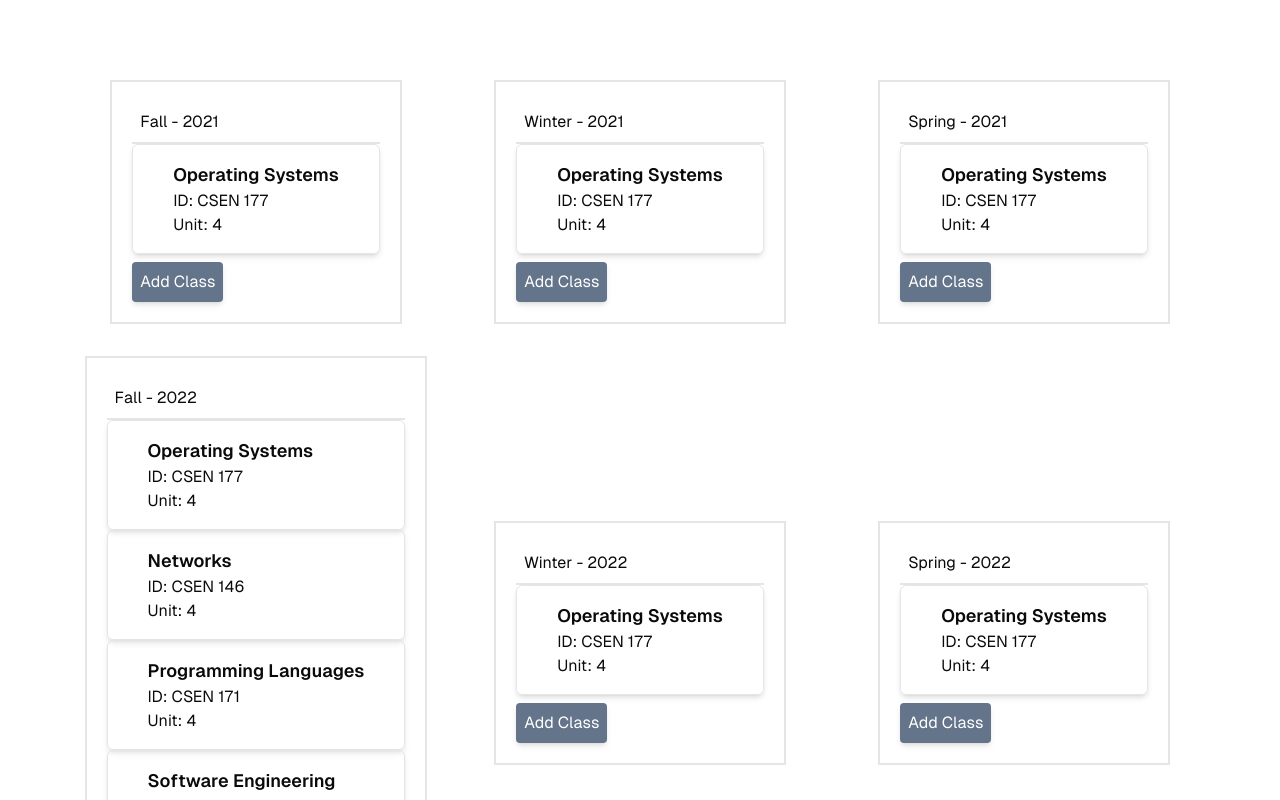
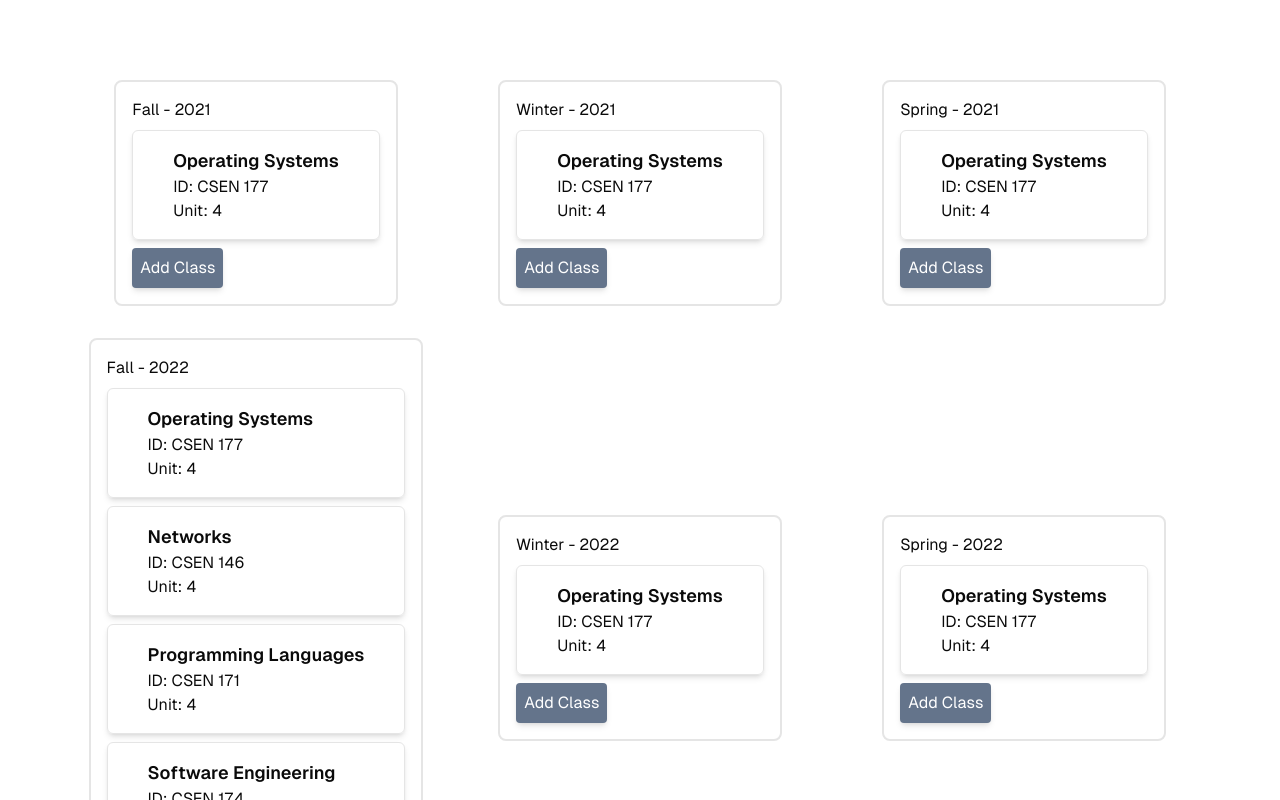
Before and after one commit to CSEN-SCU/SCU-Course-Planner, a Next.js app: page / in a window 1280 px wide. Shown: the top 800 px of the page. Built offline with nearby package versions, Linux system fonts and the light colour scheme.

Commit message:
Attempted to fix styling issues, added transitions to buttons

```diff
--- a/src/app/page.tsx
+++ b/src/app/page.tsx
@@ -1,4 +1,4 @@
-import AddClass from "@/components/AddClass";
+import AddClass from "@/components/AddClass/AddClass";
 import Course from "@/components/course";
 import Quarter from "@/components/Quarter";
 
@@ -26,7 +26,7 @@ export default function Home() {
   return (
     <div className="grid grid-cols-3 items-center justify-items-center min-h-screen p-8 pb-10 gap-8 sm:p-20 font-[family-name:var(--font-geist-sans)]">
       {courses.map(({ season, year, courses }, index) => (
-        <div key={index} className="border-2 #000 p-5">
+        <div key={index} className="border-2 #000 p-4 rounded-lg">
           <Quarter quarterSeason={season} year={year}></Quarter>
           {courses.map((course, idx) => (
             <Course key={idx} courseName={course.name} id={course.id} unit={course.unit} />
--- a/src/components/AddClass.tsx
+++ b/src/components/AddClass/AddClass.tsx
@@ -3,7 +3,7 @@ import React from "react";
 const AddClass: React.FC = () => {
   return(
     <div className="items-center flex">
-      <div className="rounded-sm bg-slate-500 shadow-md text-center p-2 mt-2">
+      <div className="rounded-sm transition ease-in-out delay-10 bg-slate-500 shadow-md hover:bg-slate-400 active:bg-slate-500 text-center p-2 mt-2">
         <button>
           <text className="text-center text-white">Add Class</text>
         </button>
--- a/src/components/Quarter.tsx
+++ b/src/components/Quarter.tsx
@@ -7,7 +7,7 @@ interface QuarterProps {
 
 const Quarter: React.FC<QuarterProps> = ({ quarterSeason, year }) => {
   return (
-    <div className="border-b-2 #000 p-2">
+    <div className="">
       <p>{quarterSeason} - {year}</p>
     </div>
   );
--- a/src/components/course.tsx
+++ b/src/components/course.tsx
@@ -8,7 +8,7 @@ interface CourseProps {
 
 const Course: React.FC<CourseProps> = ({ courseName, id, unit }) => {
   return (
-    <div className="border p-4 rounded-md shadow-md px-10">
+    <div className="border p-4 rounded-md shadow-md px-10 mt-2">
       <h2 className="text-lg font-semibold">{courseName}</h2>
       <p>ID: {id}</p>
       <p>Unit: {unit}</p>
```
Also changed, not shown: src/components/AddClass/AddClassPopup.tsx (added, +7 -0 lines).
